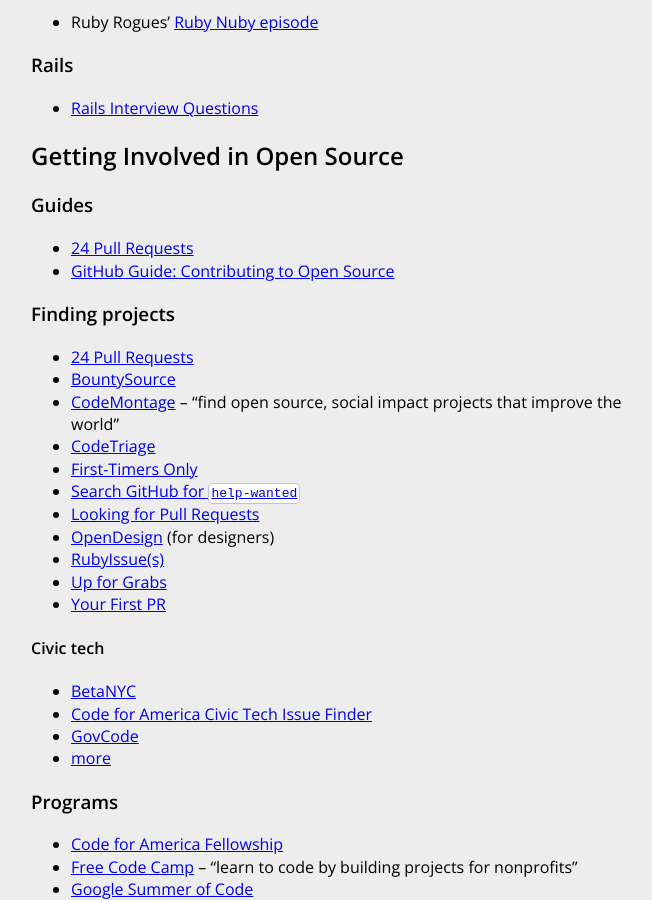
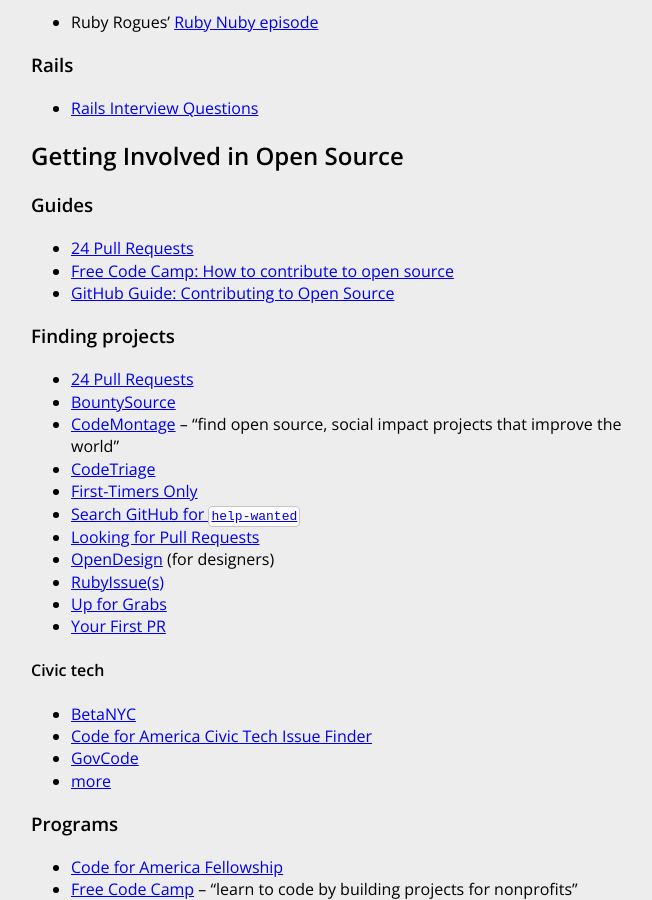
Before and after one commit to HackerHours/hackerhours.org, a Jekyll site: the page built from resources.md, in a window 1280 px wide and 900 px high, scrolled down 2479 px. Shown: the whole window, without its empty margins (289-941 px from the left). Built offline with Jekyll 4.4.1, drawn with Linux system fonts in a browser that asks for light colours; comment, search, counter and statistics services are not loaded.

Commit message:
link to Free Code Camp OSS contribution guide

```diff
--- a/resources.md
+++ b/resources.md
@@ -102,6 +102,7 @@
 ### Guides
 
 * [24 Pull Requests](http://24pullrequests.com/contributing)
+* [Free Code Camp: How to contribute to open source](https://github.com/FreeCodeCamp/how-to-contribute-to-open-source)
 * [GitHub Guide: Contributing to Open Source](https://guides.github.com/overviews/os-contributing/)
 
 ### Finding projects
```
